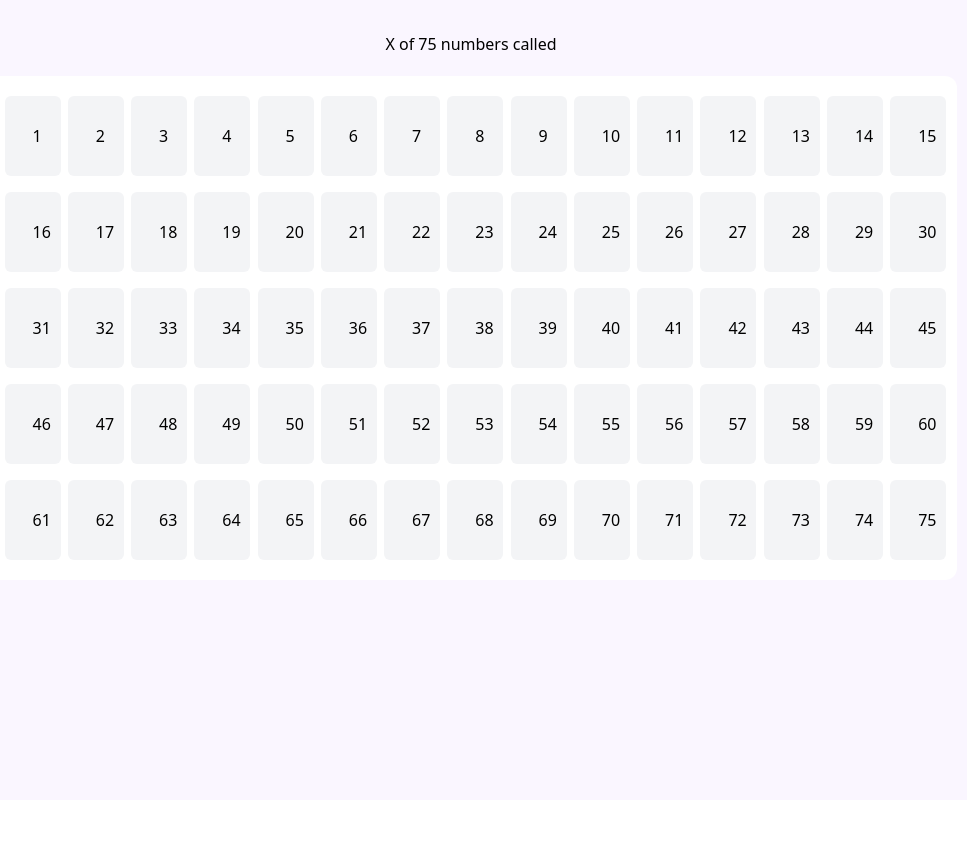
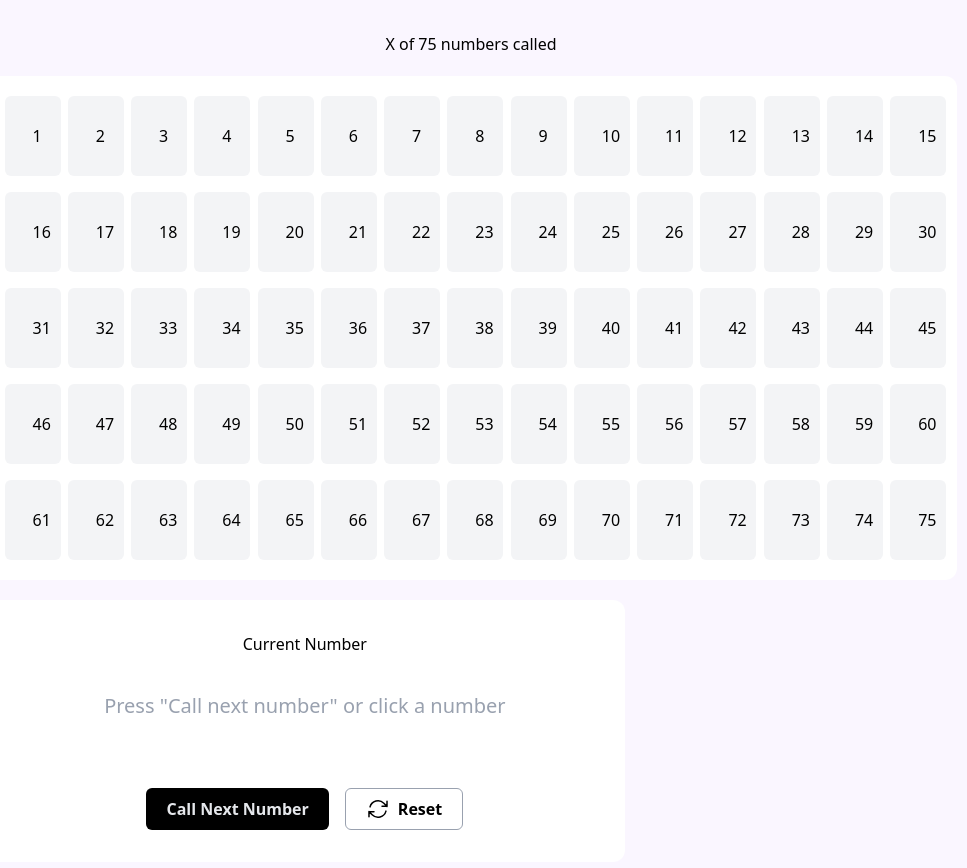
Before and after one commit to GillesDV/bingo-screen, an Angular app in the folder bingo-app/: page / in a window 1280 px wide. Shown: the top 868 px of the page, without its empty margins (169-1136 px from the left). Before the commit the page ends 800 px from the top, so only its background shows below. Built offline with nearby package versions, Linux system fonts and the light colour scheme.

Commit message:
Add call number panel, without functionality

```diff
--- /dev/null
+++ b/bingo-app/src/app/features/call-number-panel/call-number-panel.html
@@ -0,0 +1,18 @@
+<h2>Current Number</h2>
+
+<div class="py-9 text-gray-400 text-xl">Press "Call next number" or click a number</div>
+
+<div class="flex gap-4 justify-center mt-8 font-semibold">
+    <Button class="bg-black text-gray-200 rounded-md py-2 px-5" size="lg">Call Next Number</Button>
+    <Button class="flex items-center gap-2 border border-gray-400 rounded-md py-2 px-5">
+        <svg xmlns="http://www.w3.org/2000/svg" fill="none" viewBox="0 0 24 24" stroke-width="1.5" stroke="currentColor"
+            class="size-6">
+            <path stroke-linecap="round" stroke-linejoin="round"
+                d="M16.023 9.348h4.992v-.001M2.985 19.644v-4.992m0 0h4.992m-4.993 0 3.181 3.183a8.25 8.25 0 0 0 13.803-3.7M4.031 9.865a8.25 8.25 0 0 1 13.803-3.7l3.181 3.182m0-4.991v4.99" />
+        </svg>
+
+        Reset
+    </Button>
+
+
+</div>
--- a/bingo-app/src/app/features/home/home.html
+++ b/bingo-app/src/app/features/home/home.html
@@ -11,4 +11,15 @@
             }
         </div>
     </div>
+
+    <div class="w-4/5 mx-auto grid lg:grid-cols-3 gap-6 pt-5">
+        <div class="rounded-xl bg-white gap-6 rounded-xl lg:col-span-2 p-8 text-center">
+            <app-call-number-panel>
+
+            </app-call-number-panel>
+        </div>
+
+
+    </div>
+
 </div>
--- a/bingo-app/src/app/features/home/home.ts
+++ b/bingo-app/src/app/features/home/home.ts
@@ -1,9 +1,10 @@
 import { Component } from '@angular/core';
 import { NumberTile } from "../number-tile/number-tile";
+import { CallNumberPanel } from '../call-number-panel/call-number-panel';
 
 @Component({
   selector: 'app-home',
-  imports: [NumberTile],
+  imports: [NumberTile, CallNumberPanel],
   templateUrl: './home.html',
   styleUrl: './home.css',
 })
```
Also changed, not shown: bingo-app/src/app/features/call-number-panel/call-number-panel.ts (added, +11 -0 lines), bingo-app/src/app/features/call-number-panel/call-number-panel.css (added), 1 other file (tests, documents, lock files or other folders).
